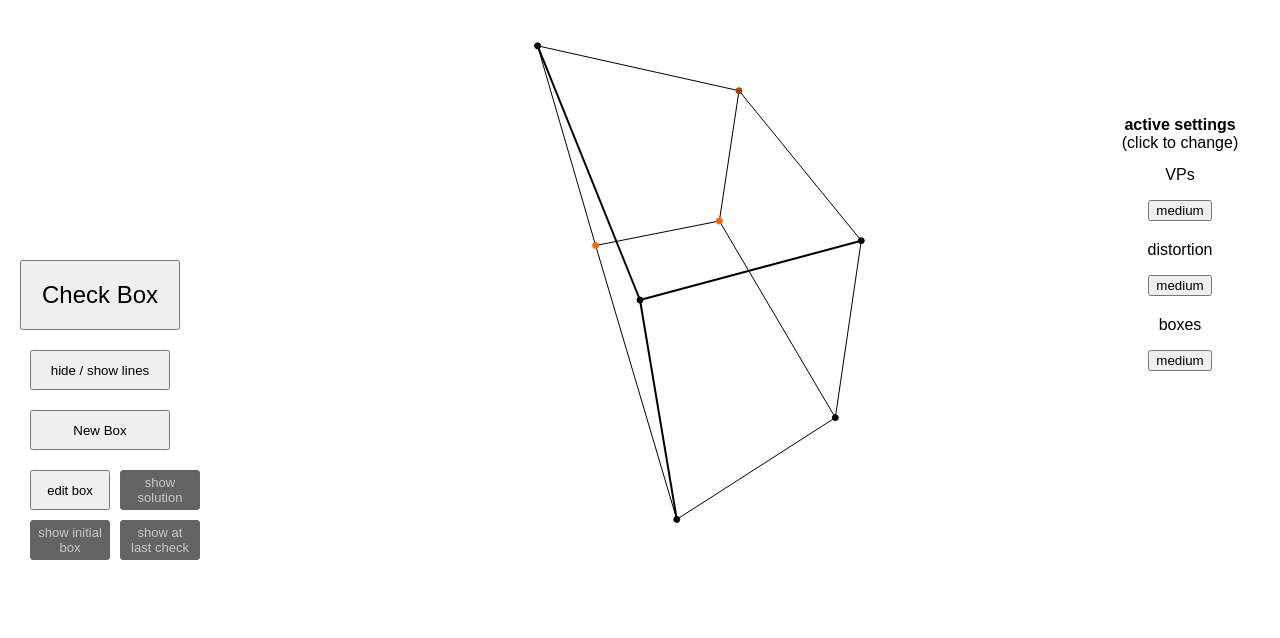
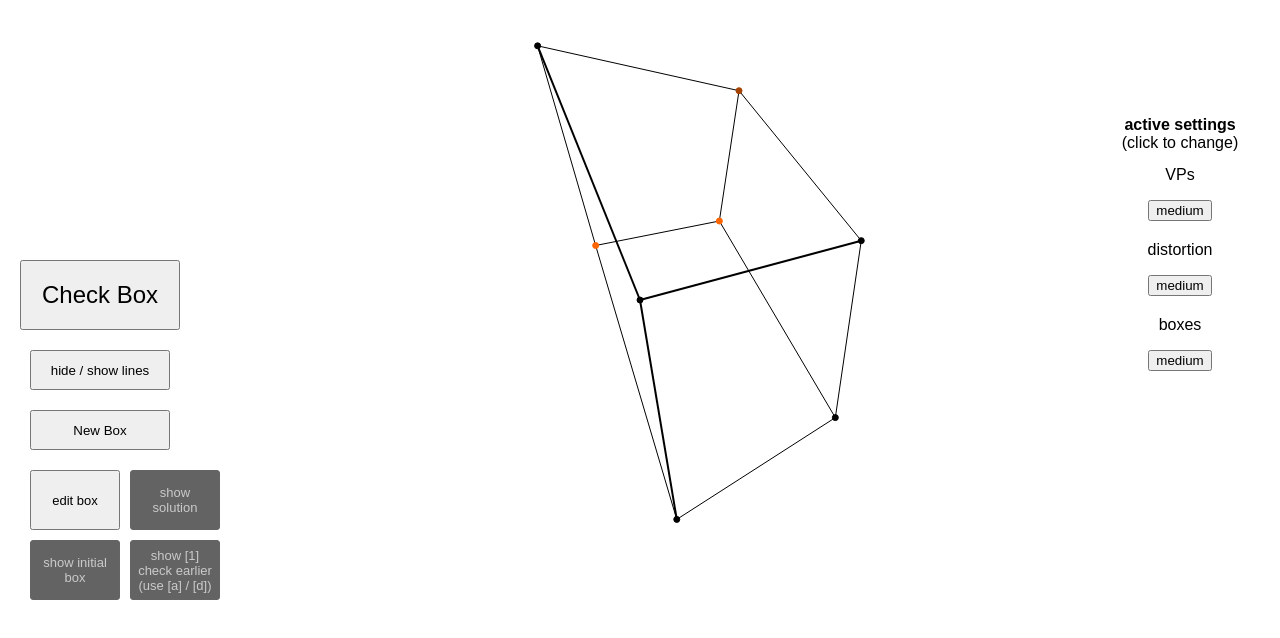
Before and after one commit to ewiigno/ewiigno.github.io, a plain HTML site: page index.html in a window 1280 px wide. Shown: the part 100-738 px from the top of the page. Drawn offline with Linux system fonts and the light colour scheme.

Commit message:
Can now display boxes multiple checks earlier

```diff
--- a/index.html
+++ b/index.html
@@ -36,7 +36,7 @@
             <button type="button" id="showEditableBoxButton" class="buttonSelected" onclick="showEditableBox()">edit box</button>
             <button type="button" id="showInitialBoxButton" class="buttonNotSelected" onclick="showInitialBox()">show initial box</button>
             <button type="button" id="showSolutionButton" class="buttonNotSelected" onclick="showSolution()">show solution</button>
-            <button type="button" id="showAtLastCheckButton" class="buttonNotSelected" onclick="showAtLastCheck()">show at last check</button>
+            <button type="button" id="showAtLastCheckButton" class="buttonNotSelected" onclick="showAtLastCheck()">show [1] check earlier (use [a] / [d])</button>
         </div>
         <button type="button" id="newBoxButton" onclick="newBox()">New Box</button>
     </div>
--- a/mystyle.css
+++ b/mystyle.css
@@ -160,29 +160,29 @@ html, body {
 }
 
 #showEditableBoxButton {
-    width: 80px;
-    height: 40px;
+    width: 90px;
+    height: 60px;
     top: 370px;
     left: 30px;
 }
 
 #showInitialBoxButton {
-    width: 80px;
-    height: 40px;
-    top: 420px;
+    width: 90px;
+    height: 60px;
+    top: 440px;
     left: 30px;
 }
 
 #showSolutionButton {
-    width: 80px;
-    height: 40px;
+    width: 90px;
+    height: 60px;
     top: 370px;
-    left: 120px;
+    left: 130px;
 }
 
 #showAtLastCheckButton {
-    width: 80px;
-    height: 40px;
-    top: 420px;
-    left: 120px;
+    width: 90px;
+    height: 60px;
+    top: 440px;
+    left: 130px;
 }
--- a/scripts/main.js
+++ b/scripts/main.js
@@ -95,7 +95,9 @@ var cornerMovementRestrictions = []
 var cornersDistorted = []
 var vanishingPoints = []
 var initialBox = []
-var lastCheckBox = []
+var lastCheckBoxes = []
+var currentLastCheckBox = 0
+var lastCheckBoxesMaxLength = 20
 
 // Get Buttons
 var settingsVPsButton = document.getElementById("settingsVPsButton") // near, far, mixed
@@ -147,7 +149,9 @@ function setSettingsValues() {
 // Add the distances of lines to the VPs they should hit together
 function checkBox() {
     var score = getBoxScore();
-    lastCheckBox = cornersDistorted.slice()
+    // Add box to history
+    lastCheckBoxes.unshift(cornersDistorted.slice())
+    if (lastCheckBoxes.length > lastCheckBoxesMaxLength) lastCheckBoxes.pop()
     var str1 = ""
     var str2 = "Since last check: "
     // Show the general score
@@ -226,6 +230,15 @@ function getBoxScore() {
 
 }
 
+// swap the box to display when "lastCheck" is selected
+document.addEventListener('keydown', function(event) {
+    const key = event.key;
+    if ((key == "a" || key == "ArrowLeft") && boxToShow == "lastCheck" && currentLastCheckBox < lastCheckBoxes.length - 1) currentLastCheckBox += 1
+    else if ((key == "d" || key == "ArrowRight") && boxToShow == "lastCheck" && currentLastCheckBox > 0) currentLastCheckBox -= 1
+    showAtLastCheckButton.innerHTML = "show [" + (currentLastCheckBox + 1) + "] check earlier (use [a] / [d])"
+    displayBox()
+});
+
 function showLines() {
     showLinesValue = !showLinesValue
     displayBox()
@@ -261,6 +274,7 @@ function showInitialBox() {
 
 function showAtLastCheck() {
     boxToShow = "lastCheck"
+    currentLastCheckBox = 0
     showEditableBoxButton.className = "buttonNotSelected"
     showSolutionButton.className =  "buttonNotSelected"
     showInitialBoxButton.className =  "buttonNotSelected"
@@ -279,7 +293,7 @@ function displayBox() {
     } else if (boxToShow == "solution") {
         drawABox(cornersCorrect, cornerMovementRestrictions, showLinesValue)
     } else {
-        drawABox(lastCheckBox, cornerMovementRestrictions, showLinesValue)
+        drawABox(lastCheckBoxes[currentLastCheckBox], cornerMovementRestrictions, showLinesValue)
     }
 
 
@@ -294,7 +308,9 @@ function newBox() {
 
     initialScore = getBoxScore()
     initialBox = cornersDistorted.slice()
-    lastCheckBox = cornersDistorted.slice()
+    lastCheckBoxes = [cornersDistorted.slice()]
+    currentLastCheckBox = 0
+    showAtLastCheckButton.innerHTML = "show [" + (currentLastCheckBox + 1) + "] check earlier (use [a] / [d])"
     lastScore = initialScore
 
     showEditableBox()
```
